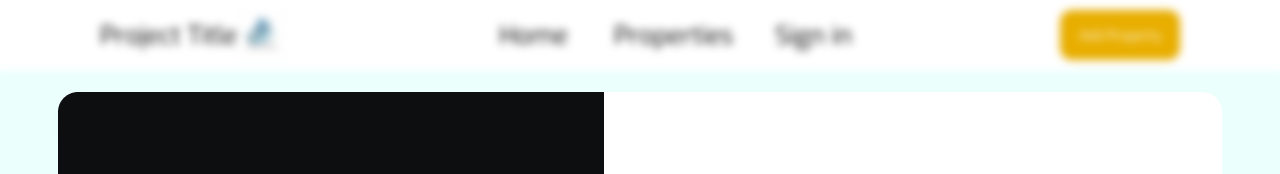
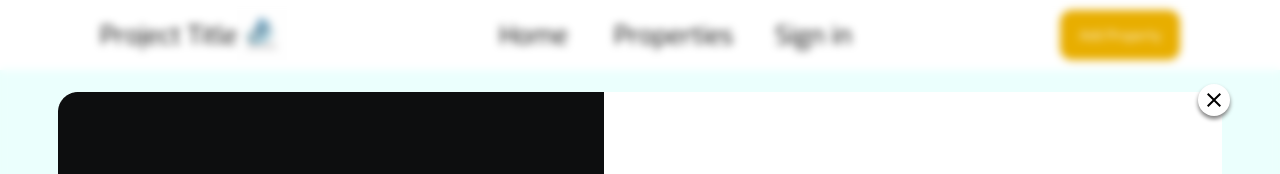
Before and after one commit to AhmedAmgadElsharkawy/Real-Estate-Property-Management, a React (Vite) app in the folder client/: page /properties in a window 1280 px wide. Both pictures are taken after a click on the label "Sign in". Shown: the top 174 px of the page. Built offline with nearby package versions, Linux system fonts and the light colour scheme.

Commit message:
add close button in auth overlay functionality

```diff
--- a/client/src/components/AuthInputFiled/AuthInputField.jsx
+++ b/client/src/components/AuthInputFiled/AuthInputField.jsx
@@ -2,14 +2,18 @@ import styles from "./AuthInputField.module.css"
 import { useState } from "react"
 import VisibilityOffIcon from '@mui/icons-material/VisibilityOff';
 import VisibilityIcon from '@mui/icons-material/Visibility';
+import { useContext } from "react";
+import { inputsContext } from "../AuthOverlay/AuthOverlay";
 
 function AuthInputField({ type, placeholder, name }) {
-  const [value, setValue] = useState("");
   const [visibility,setVisibility] = useState(false);
 
+  const {values,setValues} = useContext(inputsContext);
+
   const onChange = (event) => {
-    const v = event.target.value;
-    setValue(v);
+    const value = event.target.value;
+    const name = event.target.name
+    setValues({...values,[name]:value});
   }
 
   const onClick = (event)=>{
@@ -23,7 +27,7 @@ function AuthInputField({ type, placeholder, name }) {
         name={name}
         placeholder={placeholder}
         className={styles.inputItem}
-        value={value}
+        value={values.name}
         onChange={onChange}
       />
       {type == "password" && <button onClick = {onClick} type = "button" className={styles.eyeIcon}>{(!visibility ? <VisibilityOffIcon sx = {{fontSize:'20px'}}/> : <VisibilityIcon sx = {{fontSize:'20px'}}/>)}</button>}
--- a/client/src/components/AuthOverlay/AuthOverlay.jsx
+++ b/client/src/components/AuthOverlay/AuthOverlay.jsx
@@ -1,11 +1,36 @@
 import styles from "./AuthOverlay.module.css"
 import photo from "../../assets/signIn.png"
 import AuthInputField from "../AuthInputFiled/AuthInputField"
+import CloseIcon from '@mui/icons-material/Close';
+import { useState } from "react";
+import { createContext } from "react";
 
-function AuthOverlay({ onSubmit, type, onClick }) {
+export const inputsContext = createContext()
+
+function AuthOverlay({ onSubmit, type, toggleOverflow, closeOverlay }) {
+
+
+    const [values, setValues] = useState({
+        email: "",
+        password: "",
+        confirmpassword: ""
+    })
+
+    const onClose = () => {
+        setValues({
+            email: "",
+            password: "",
+            confirmpassword: ""
+        })
+        closeOverlay()
+    }
+
+
+
     return (
         <div className={styles.wrapper}>
             <div className={styles.container}>
+                <button onClick={onClose} type="button" className={styles.closeButton}><CloseIcon /></button>
                 <img src={photo} alt="sign in photo" className={styles.Img} />
                 <div className={styles.formWrapper}>
                     <form onSubmit={onSubmit} className={styles.CustomizedFormComponent}>
@@ -13,14 +38,15 @@ function AuthOverlay({ onSubmit, type, onClick }) {
                             <div className={styles.headerTopDiv}>{type} to list your properties and much more</div>
                             <div className={styles.headerBottomDiv}>
                                 <div className={styles.headerBottomDivText}>{type == "Sign in" ? "No account? " : "Already registered? "}</div>
-                        <button className={styles.headerBottomDivButton} type="button" onClick={onClick}>{type == "Sign up" ? "Sign in" : "Sign up"}</button>
+                                <button className={styles.headerBottomDivButton} type="button" onClick={toggleOverflow}>{type == "Sign up" ? "Sign in" : "Sign up"}</button>
                             </div>
                         </div>
                         <div className={styles.inputs}>
-                    <AuthInputField type="email" placeholder="Email" name="email"/>
-                    <AuthInputField type="password" placeholder="Password" name="password"/>
-                    {type == "Sign up" && <AuthInputField type="password" placeholder="Confirm Password" name="confirmPassword"/>}
-
+                            <inputsContext.Provider value={{ values, setValues }}>
+                                <AuthInputField type="email" placeholder="Email" name="email" />
+                                <AuthInputField type="password" placeholder="Password" name="password" />
+                                {type == "Sign up" && <AuthInputField type="password" placeholder="Confirm Password" name="confirmPassword" />}
+                            </inputsContext.Provider>
                             <div className={styles.inputsDivText}>
                                 {type == "Sign in" ?
                                     (<button type="button" className={styles.forgotPasswordButton}>Forgot Password?</button>) :
@@ -29,7 +55,7 @@ function AuthOverlay({ onSubmit, type, onClick }) {
                             </div>
                         </div>
                         <div className={styles.buttons}>
-                    <button type = "submit" className={styles.submitButton}>{type == "Sign in" ? "Continue" : "Sign up"}</button>
+                            <button type="submit" className={styles.submitButton}>{type == "Sign in" ? "Continue" : "Sign up"}</button>
                             <div className={styles.termsText}>By signing up, you accept our <button type="button" className={styles.termsButtons}>Terms of Use</button> and <button type="button" className={styles.termsButtons}>Privacy Policy</button>.</div>
                         </div>
                     </form>
--- a/client/src/components/AuthOverlay/AuthOverlay.module.css
+++ b/client/src/components/AuthOverlay/AuthOverlay.module.css
@@ -20,6 +20,7 @@
     align-items: center;
     max-width: 1164px;
     border-radius: 20px;
+    position: relative;
 }
 
 .Img{
@@ -156,6 +157,27 @@
     outline: #E8AE00 solid 1px;
 }
 
+.closeButton{
+    width: 32px;
+    height: 32px;
+    display: flex;
+    justify-content: center;
+    align-items: center;
+    border-radius: 50%;
+    background-color: white;
+    position: absolute;
+    top: -8px;
+    right: -8px;
+    box-shadow: 0px 3px 4px grey;
+    cursor: pointer;
+    border: none;
+}
+
+.closeButton:hover{
+    background-color: tomato;
+    color: white;
+}
+
 @media (max-width:960px){
     .container{
         max-width: 620px;
--- a/client/src/components/NavBar/NavBar.jsx
+++ b/client/src/components/NavBar/NavBar.jsx
@@ -14,19 +14,17 @@ function NavBar() {
     setShowSignUp(false)
   }
 
-  const closeSignIn = (e)=>{
+  const openSignUp=(e)=>{
+    setShowSignUp(true)
     setShowSignIn(false)
   }
 
-  const openSignUp=(e)=>{
-    setShowSignUp(true)
+  const closeOverlay = (e)=>{
     setShowSignIn(false)
-    console.log("adawdawdawd")
+    setShowSignUp(false)
   }
 
-  const closeSignUp = (e)=>{
-    setShowSignUp(false)
-  }
+
 
   return (
     <>
@@ -47,8 +45,8 @@ function NavBar() {
         <MenuIcon fontSize="large"/>
       </div>
     </div>
-    {showSignIn && <AuthOverlay type = "Sign in" onClick = {openSignUp} />}
-    {showSignUp && <AuthOverlay type = "Sign up" onClick = {openSignIn} />}
+    {showSignIn && <AuthOverlay type = "Sign in" toggleOverflow = {openSignUp} closeOverlay={closeOverlay}/>}
+    {showSignUp && <AuthOverlay type = "Sign up" toggleOverflow = {openSignIn} closeOverlay={closeOverlay}/>}
     </>
   )
 }
```
Lines whose indentation alone changed are shown as unchanged.
